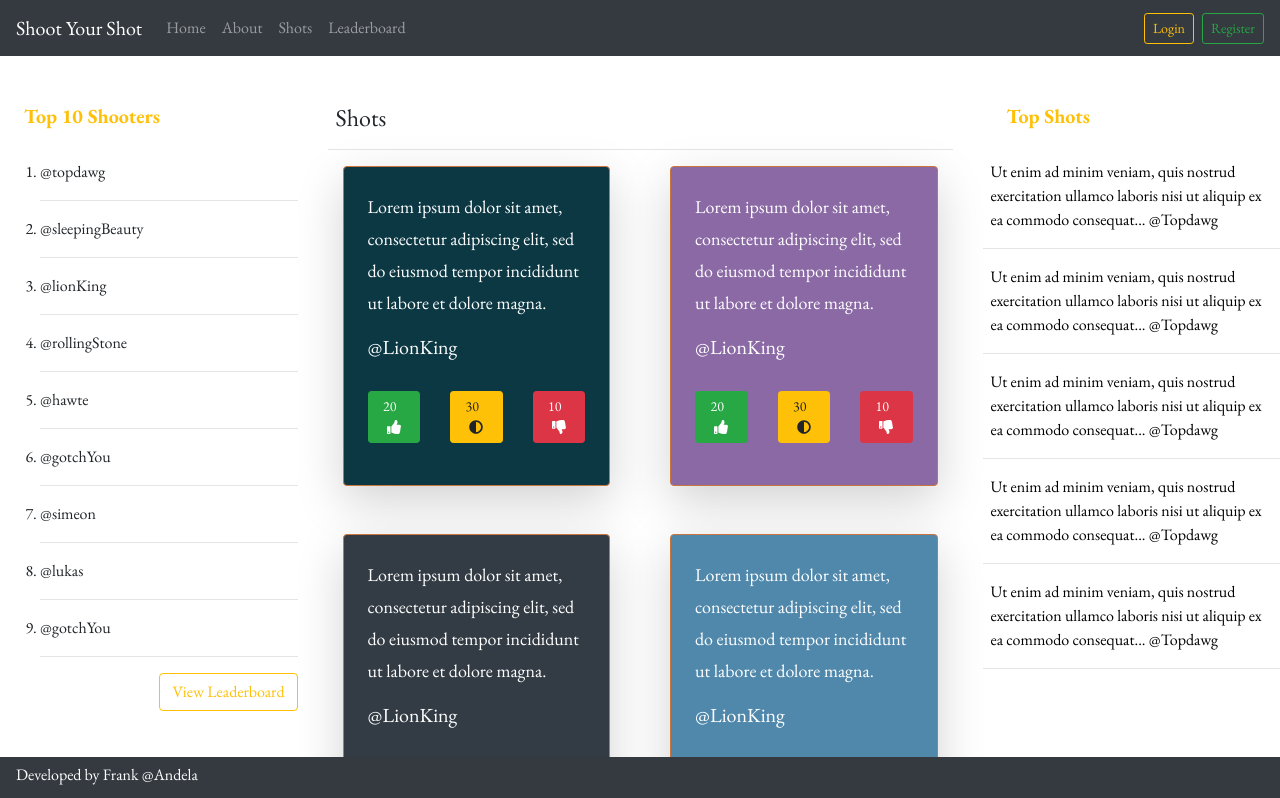
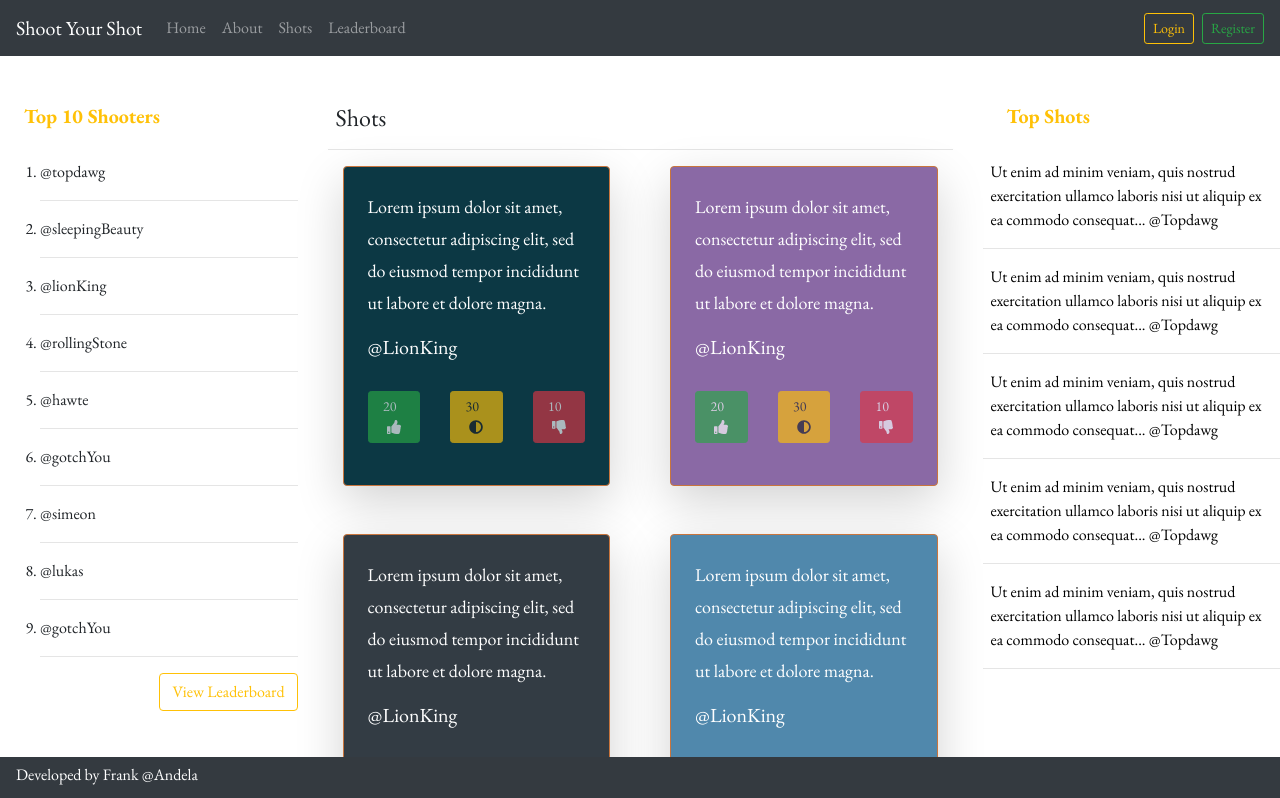
Before and after one commit to fatukunda/shoot-your-shot, a Vue app: page / in a window 1280 px wide. Shown: the top 798 px of the page. Built offline with nearby package versions, Linux system fonts and the light colour scheme.

Commit message:
Disable like and dislike buttons when not logged in

```diff
--- a/src/components/Shot.vue
+++ b/src/components/Shot.vue
@@ -12,7 +12,9 @@
         <div class="col-md-12 mt-4">
           <div class="row">
             <div class="col-md-4">
-              <button class="btn btn-success btn-sm">
+              <button
+              class="btn btn-success btn-sm"
+              :class="!isLoggedIn ? 'disabled not-allowed': ''">
                 <span class="mr-2">20</span>
                 <span>
                   <font-awesome-icon :icon="['fa', 'thumbs-up']" />
@@ -20,7 +22,9 @@
               </button>
             </div>
             <div class="col-md-4">
-              <button class="btn btn-warning btn-sm">
+              <button
+                class="btn btn-warning btn-sm"
+                :class="!isLoggedIn ? 'disabled not-allowed': ''">
                 <span class="mr-2">30</span>
                 <span>
                   <font-awesome-icon :icon="['fa', 'adjust']" />
@@ -28,7 +32,9 @@
               </button>
             </div>
             <div class="col-md-4">
-              <button class="btn btn-danger btn-sm">
+              <button
+                class="btn btn-danger btn-sm"
+                :class="!isLoggedIn ? 'disabled not-allowed': ''">
                 <span class="mr-2">10</span>
                 <span>
                   <font-awesome-icon :icon="['fa', 'thumbs-down']" />
@@ -85,4 +91,8 @@ export default {
   font-size: 18px;
   line-height: 2rem;
 }
+.not-allowed {
+     cursor: not-allowed !important;
+     pointer-events: all !important;
+}
 </style>
```
